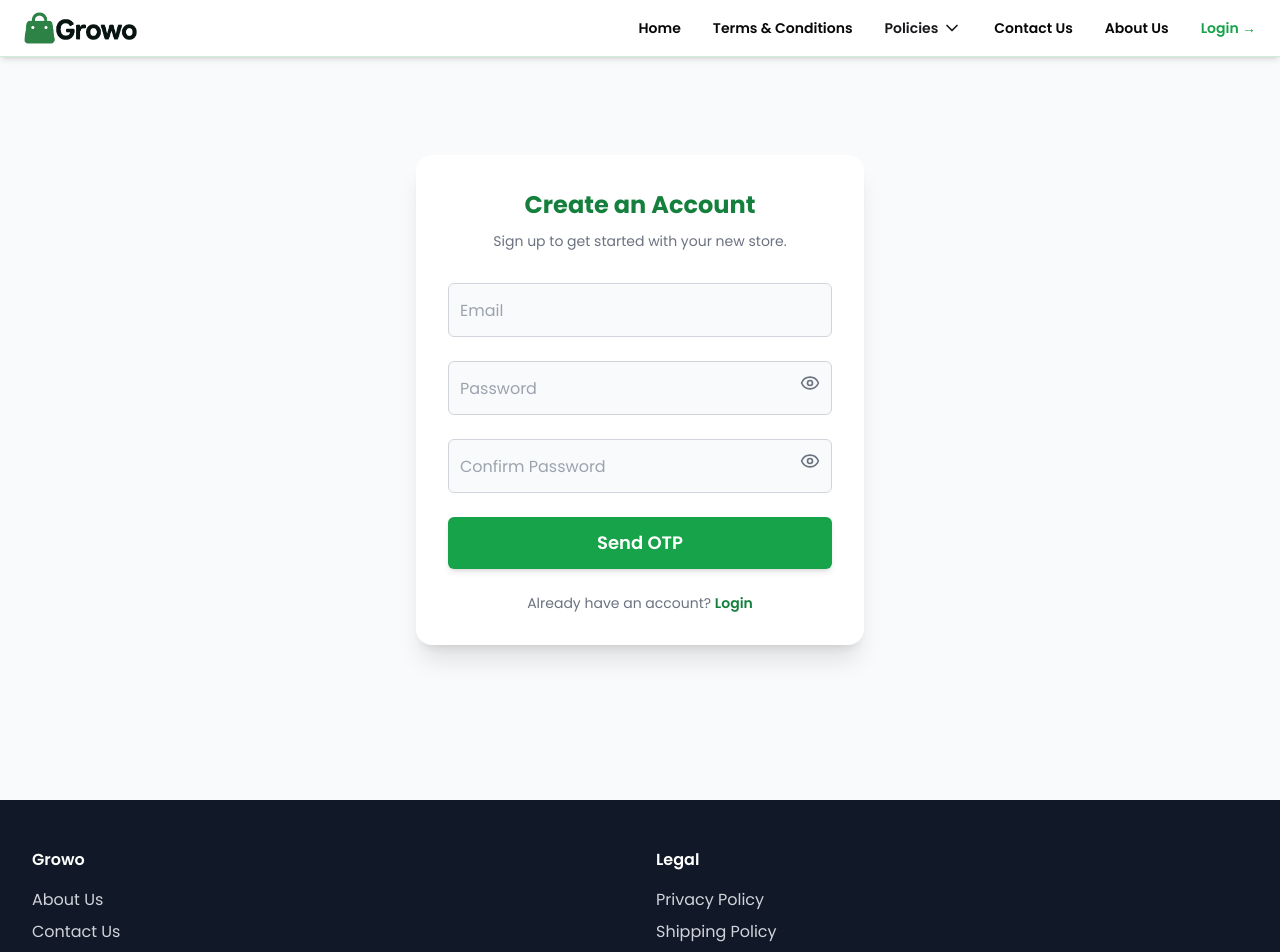
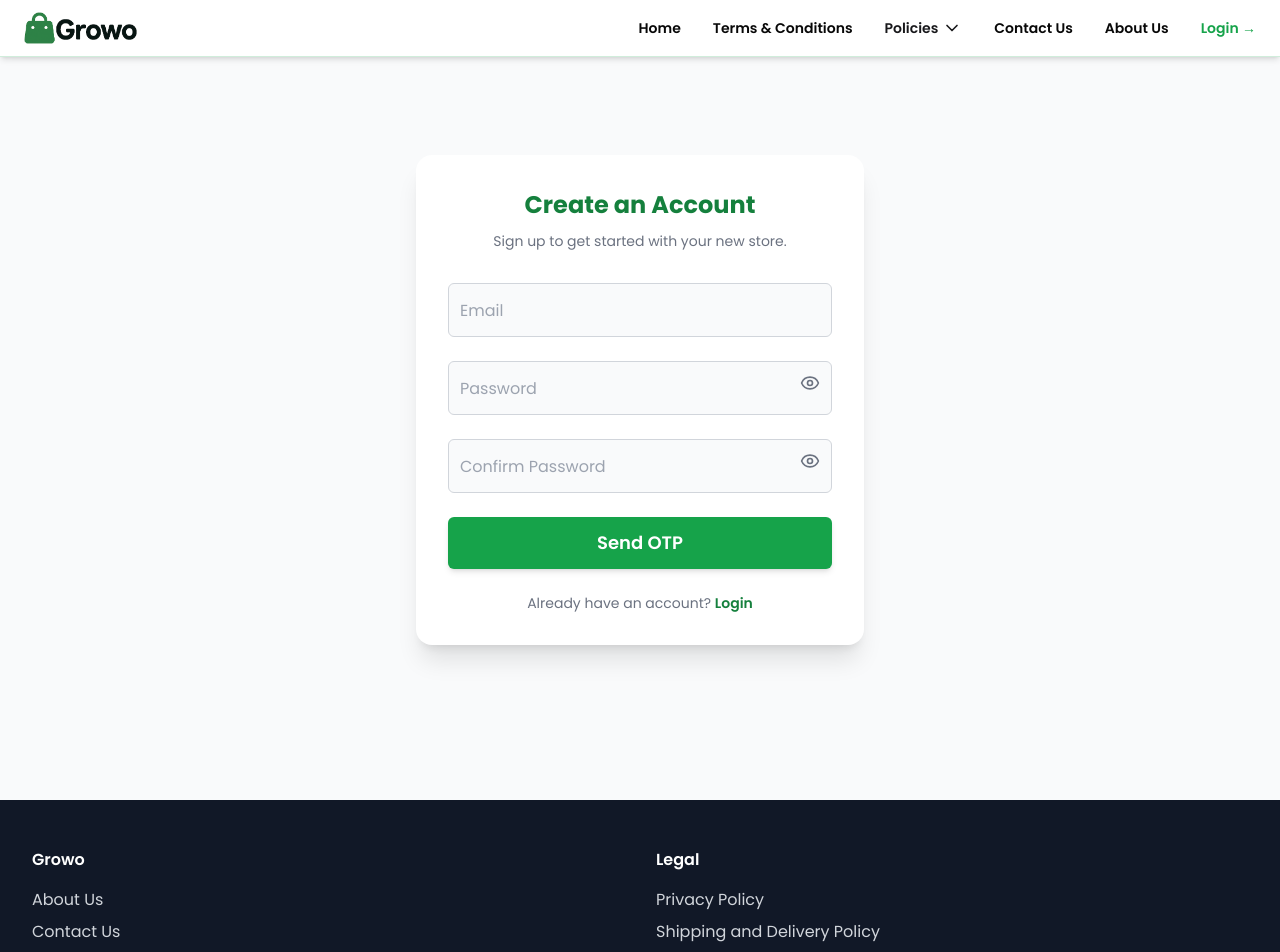
Before and after one commit to nilesh-developer/bazaar, a React (Vite) app in the folder frontend/: page /signup in a window 1280 px wide. Shown: the top 952 px of the page. Built offline with nearby package versions, Linux system fonts and the light colour scheme; no server answers.

Commit message:
updated shipping-and-delivery url

```diff
--- a/frontend/src/components/Home/Footer.jsx
+++ b/frontend/src/components/Home/Footer.jsx
@@ -61,7 +61,7 @@ export default function Footer() {
               <h3 className="text-white font-semibold mb-4">Legal</h3>
               <ul className="space-y-2">
                 <li><a href="privacy-policy" className="hover:text-white transition-colors duration-200">Privacy Policy</a></li>
-                <li><a href="shipping-policy" className="hover:text-white transition-colors duration-200">Shipping Policy</a></li>
+                <li><a href="shipping-and-delivery" className="hover:text-white transition-colors duration-200">Shipping and Delivery Policy</a></li>
                 <li><a href="cookie-policy" className="hover:text-white transition-colors duration-200">Cookie Policy</a></li>
                 <li><a href="refund-policy" className="hover:text-white transition-colors duration-200">Refund Policy</a></li>
               </ul>
--- a/frontend/src/components/Home/Header.jsx
+++ b/frontend/src/components/Home/Header.jsx
@@ -98,7 +98,7 @@ function Header() {
                                 </li>
                                 <li>
                                     <NavLink
-                                        to="/shipping-policy"
+                                        to="/shipping-and-delivery"
                                         className={({ isActive }) =>
                                             `block px-4 py-2 text-sm font-semibold rounded-md hover:bg-zinc-100 ${isActive ? 'text-green-600' : 'text-zinc-900'
                                             }`
@@ -177,7 +177,7 @@ function Header() {
                                     <button onClick={() => setMobileMenuOpen(false)}>Terms & Conditions</button>
                                 </Link>
                                 <Link
-                                    to="shipping-policy"
+                                    to="shipping-and-delivery"
                                     className="-mx-3 block rounded-lg px-3 py-2 text-base font-semibold leading-7 text-gray-900 hover:bg-green-50"
                                 >
                                     <button onClick={() => setMobileMenuOpen(false)}>Shipping Policy</button>
--- a/frontend/src/main.jsx
+++ b/frontend/src/main.jsx
@@ -100,7 +100,7 @@ const router = createBrowserRouter(
         <Route path='privacy-policy' element={<PrivacyPolicy />} />
         <Route path='refund-policy' element={<RefundPolicy />} />
         <Route path='cookie-policy' element={<CookiePolicy />} />
-        <Route path='shipping-policy' element={<ShippingPolicy />} />
+        <Route path='shipping-and-delivery' element={<ShippingPolicy />} />
         <Route path='privacy-policy' element={<PrivacyPolicy />} />
         <Route path='contact-us' element={<ContactForm />} />
         <Route path='about-us' element={<AboutUs />} />
```
